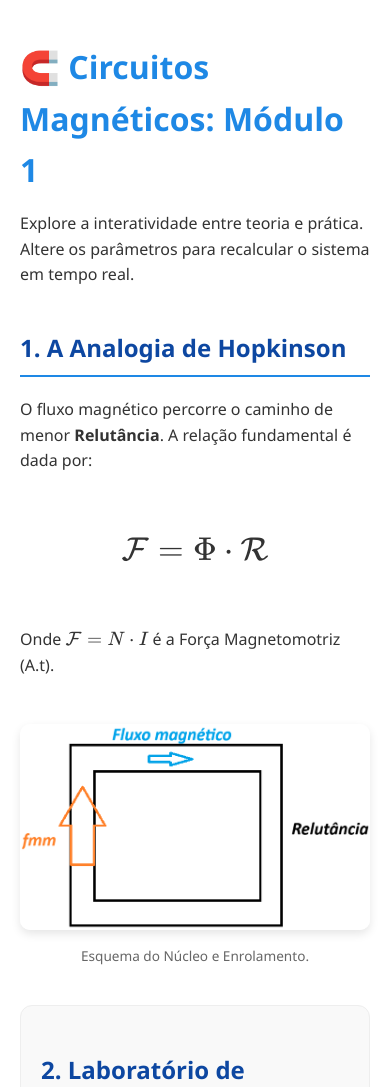
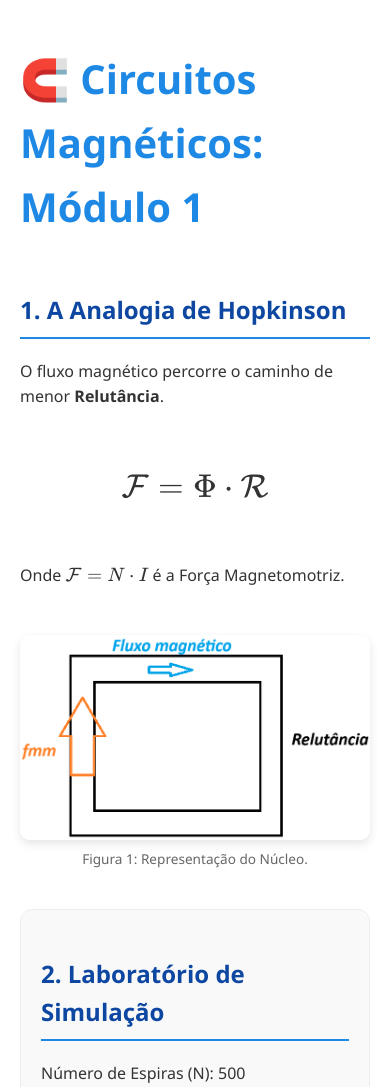
Before and after one commit to cx3medeiros-lab/Apostila-CircuitosMagneticos, a plain HTML site: page index.html in a window 390 px wide. Shown: the top 1087 px of the page. Drawn offline with nearby package versions, Linux system fonts and the light colour scheme.

Commit message:
Update index.html

```diff
--- a/index.html
+++ b/index.html
@@ -10,104 +10,67 @@
     <script id="MathJax-script" async src="https://cdn.jsdelivr.net/npm/mathjax@3/es5/tex-mml-chtml.js"></script>
 
     <style>
-        /* CONFIGURAÇÕES GERAIS */
         body {
             font-family: 'Segoe UI', Arial, sans-serif;
-            line-height: 1.6;
-            padding: 20px;
-            max-width: 950px;
-            margin: auto;
-            color: #333;
-            background: #fff;
+            line-height: 1.6; padding: 20px; max-width: 950px;
+            margin: auto; color: #333; background: #fff;
         }
-        h1 { color: #1E88E5; font-size: 2.5em; margin-bottom: 0.5em; }
+        h1 { color: #1E88E5; font-size: 2.5em; }
         h2 { color: #0D47A1; border-bottom: 2px solid #1E88E5; padding-bottom: 8px; margin-top: 25px; }
 
-        /* LAYOUT LADO A LADO (EQUAÇÃO E IMAGEM) */
         .container-topo {
-            display: flex;
-            flex-wrap: wrap;
-            gap: 30px;
-            align-items: center;
-            margin-bottom: 20px;
+            display: flex; flex-wrap: wrap; gap: 30px; align-items: center; margin-bottom: 20px;
         }
         .col-texto { flex: 1; min-width: 320px; }
         .col-imagem { flex: 1; min-width: 320px; text-align: center; }
 
         img {
-            max-width: 100%;
-            height: auto;
-            border-radius: 10px;
-            box-shadow: 0 4px 10px rgba(0,0,0,0.1);
+            display: block; max-width: 100%; height: auto;
+            border-radius: 10px; box-shadow: 0 4px 10px rgba(0,0,0,0.1);
         }
 
-        /* CONTROLES DA SIMULAÇÃO */
         .controls {
-            background: #f9f9f9;
-            padding: 20px;
-            border-radius: 12px;
-            margin: 25px 0;
-            border: 1px solid #eee;
+            background: #f9f9f9; padding: 20px; border-radius: 12px;
+            margin: 25px 0; border: 1px solid #eee;
         }
-        .control-group { margin-bottom: 15px; }
-        label { font-weight: bold; display: block; margin-bottom: 5px; }
         input[type=range] { width: 100%; cursor: pointer; }
-
         .result {
-            background: #e3f2fd;
-            padding: 15px;
-            border-radius: 8px;
-            font-weight: bold;
-            color: #0D47A1;
-            text-align: center;
-            font-size: 1.2em;
-            margin-top: 10px;
+            background: #e3f2fd; padding: 15px; border-radius: 8px;
+            font-weight: bold; color: #0D47A1; text-align: center; font-size: 1.2em;
         }
 
-        /* CONTAINER DO GRÁFICO (ALTURA AJUSTADA) */
-        .chart-container {
-            position: relative;
-            height: 350px; /* Altura ideal para não ficar gigante */
-            width: 100%;
-            margin: 20px 0;
+        .chart-container { position: relative; height: 350px; width: 100%; margin: 20px 0; }
+
+        /* REGRAS DE IMPRESSÃO - SOLUÇÃO DEFINITIVA */
+        @media print {
+            * { -webkit-print-color-adjust: exact !important; print-color-adjust: exact !important; }
+            .controls { display: none !important; }
+            .container-topo { display: flex !important; flex-direction: row !important; flex-wrap: nowrap !important; }
+            img { width: 300px !important; display: block !important; visibility: visible !important; }
+            .chart-container { height: 300px !important; page-break-inside: avoid; }
+            h2 { page-break-before: always; }
         }
 
-        /* REGRAS DE IMPRESSÃO */
-        @media print {
-            .controls { display: none; } /* Oculta sliders no PDF */
-            body { padding: 0; }
-            .container-topo { display: flex !important; flex-direction: row !important; }
-            .chart-container { height: 300px !important; page-break-inside: avoid; }
-            h2 { page-break-before: always; } /* Começa nova página na conclusão se necessário */
-        }
-
-        /* AJUSTE PARA CELULAR */
-        @media (max-width: 600px) {
-            .container-topo { flex-direction: column; }
-            h1 { font-size: 2em; }
-        }
+        @media (max-width: 600px) { .container-topo { flex-direction: column; } }
     </style>
 </head>
 <body>
 
     <h1>🧲 Circuitos Magnéticos: Módulo 1</h1>
-    <p>Explore a interatividade entre teoria e prática. Altere os parâmetros para recalcular o sistema em tempo real.</p>
 
     <div class="container-topo">
         <div class="col-texto">
             <h2>1. A Analogia de Hopkinson</h2>
-            <p>O fluxo magnético percorre o caminho de menor <b>Relutância</b>. A relação fundamental é dada por:</p>
-
+            <p>O fluxo magnético percorre o caminho de menor <b>Relutância</b>.</p>
             <div style="font-size: 1.7em; padding: 15px 0; text-align: center;">
                 \[ \mathcal{F} = \Phi \cdot \mathcal{R} \]
             </div>
-
-            <p>Onde \( \mathcal{F} = N \cdot I \) é a Força Magnetomotriz (A.t).</p>
+            <p>Onde \( \mathcal{F} = N \cdot I \) é a Força Magnetomotriz.</p>
         </div>
 
         <div class="col-imagem">
-            <img src="CircuitoBasico01.png" alt="Desenho do Circuito Magnético">
-            <p style="font-size: 0.85em; color: #666; margin-top: 8px;">Esquema do Núcleo e Enrolamento.</p>
+            <img src="https://raw.githubusercontent.com/cx3medeiros-lab/Apostila-CircuitosMagneticos/main/CircuitoBasico01.png" alt="Circuito Magnético">
+            <p style="font-size: 0.85em; color: #666; margin-top: 8px;">Figura 1: Representação do Núcleo.</p>
         </div>
     </div>
 
@@ -130,7 +93,7 @@
 
     <div class="conclusao">
         <h2>3. Conclusão</h2>
-        <p>A curva acima demonstra como o fluxo magnético decai conforme a relutância do entreferro aumenta. Utilize estes dados para validar seus cálculos teóricos.</p>
+        <p>A curva demonstra o comportamento do fluxo. Imprima este PDF para seu relatório.</p>
     </div>
 
     <script>
@@ -140,52 +103,30 @@
             data: {
                 labels: [],
                 datasets: [{
-                    label: 'Fluxo Magnético (Wb)',
-                    data: [],
-                    borderColor: '#1E88E5',
-                    backgroundColor: 'rgba(30, 136, 229, 0.1)',
-                    fill: true,
-                    tension: 0.3
+                    label: 'Fluxo (Wb)', data: [], borderColor: '#1E88E5',
+                    backgroundColor: 'rgba(30, 136, 229, 0.1)', fill: true, tension: 0.3
                 }]
             },
-            options: {
-                responsive: true,
-                maintainAspectRatio: false,
-                scales: {
-                    x: { title: { display: true, text: 'Entreferro (m)' } },
-                    y: { title: { display: true, text: 'Fluxo (Wb)' } }
-                }
-            }
+            options: { responsive: true, maintainAspectRatio: false }
         });
 
         function update() {
             const N = document.getElementById('inputN').value;
             const I = document.getElementById('inputI').value;
-
             document.getElementById('labelN').innerText = `Número de Espiras (N): ${N}`;
             document.getElementById('labelI').innerText = `Corrente Aplicada (I): ${I} A`;
-
             const fmm = N * I;
             document.getElementById('fmmResult').innerText = `FMM Gerada: ${fmm.toFixed(1)} A.t`;
 
             const u0 = 4 * Math.PI * 1e-7;
             const area = 0.01; const comp = 0.5; const ur = 2000;
             let labels = []; let dados = [];
-
             for (let x = 0; x <= 0.005; x += 0.0005) {
-                const rel_n = comp / (ur * u0 * area);
-                const rel_a = x / (u0 * area);
-                const fluxo = fmm / (rel_n + rel_a);
-                labels.push(x.toFixed(4));
-                dados.push(fluxo);
+                const fluxo = fmm / ((comp / (ur * u0 * area)) + (x / (u0 * area)));
+                labels.push(x.toFixed(4)); dados.push(fluxo);
             }
-
-            chart.data.labels = labels;
-            chart.data.datasets[0].data = dados;
-            chart.update();
+            chart.data.labels = labels; chart.data.datasets[0].data = dados; chart.update();
         }
-
-        // Executa ao carregar
         update();
     </script>
 </body>
```
